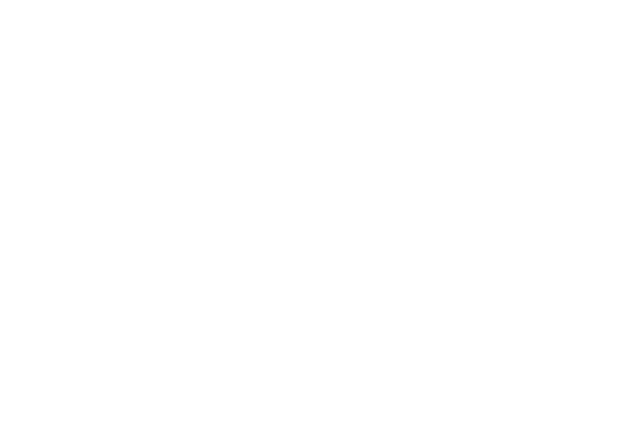
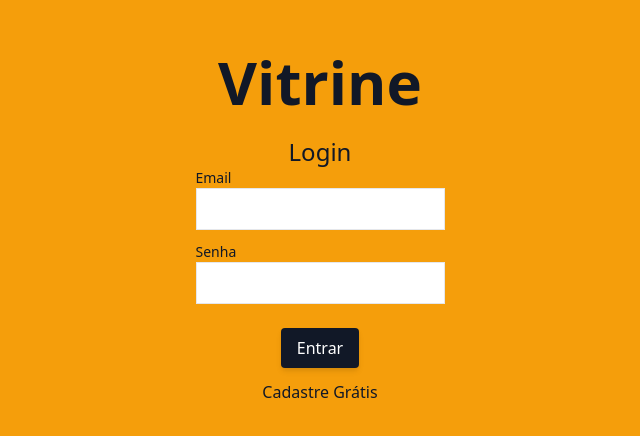
Before and after one commit to luizphelipe800/vitrine-webapp, a React (Create React App) app: page / in a window 1280 px wide. Shown: the part 172-608 px from the top of the page, without its empty margins (320-960 px from the left). Built offline with nearby package versions, Linux system fonts and the light colour scheme; the HTML template or start-up script is replaced by a standard one.

Commit message:
refact[routes] corrigido a rota principal

```diff
--- a/src/Routes.js
+++ b/src/Routes.js
@@ -35,7 +35,7 @@
             isAuthenticated() ? (
                 children
             ) : (
-                <Redirect to={{ pathname: '/login', state: { from: location } }}/>
+                <Redirect to={{ pathname: '/', state: { from: location } }}/>
             )
         )}
     />
@@ -44,7 +44,7 @@
 const Routes = () => (
   <BrowserRouter>
     <Switch>
-      <PublicRoutes path="/login">
+      <PublicRoutes  exact path="/">
         <LoginPage/>
       </PublicRoutes>
 
--- a/src/components/NavBar.js
+++ b/src/components/NavBar.js
@@ -14,7 +14,7 @@
 
   const handleOnLogoutClick = () => {
     logout()
-    .then(() => history.replace('/login'))
+    .then(() => history.replace('/'))
     .catch(err => console.log(err));
 }
 
--- a/src/pages/Register.js
+++ b/src/pages/Register.js
@@ -33,7 +33,7 @@
     try{
       if(comparePasswords(password, rePassword)){
         await Api.post('/register', { name, email, password });
-        history.replace('/login');
+        history.replace('/');
       }
 
       return setError('senha diferentes');
```
Also changed, not shown: 1 other file (tests, documents, lock files or other folders).
